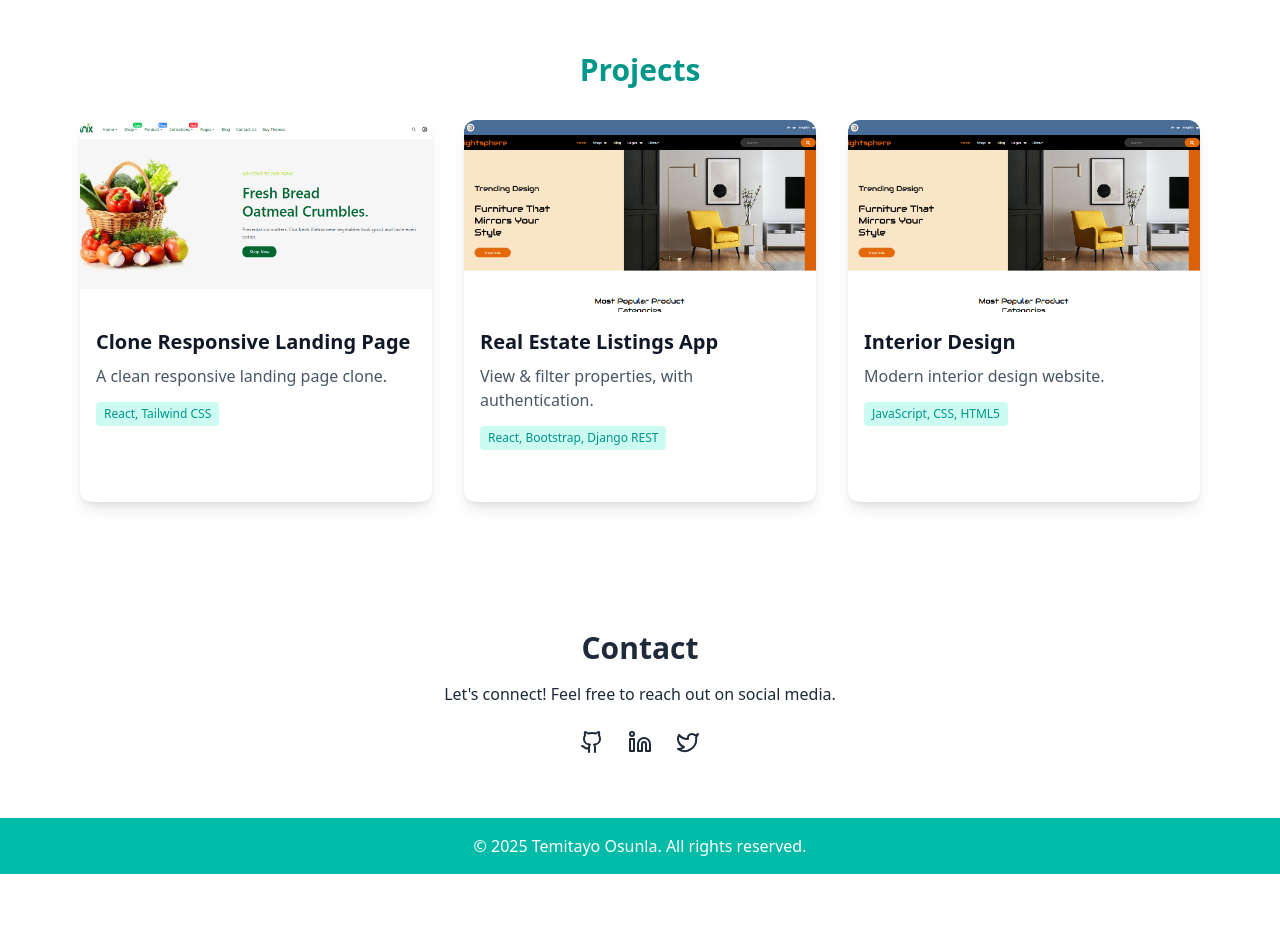
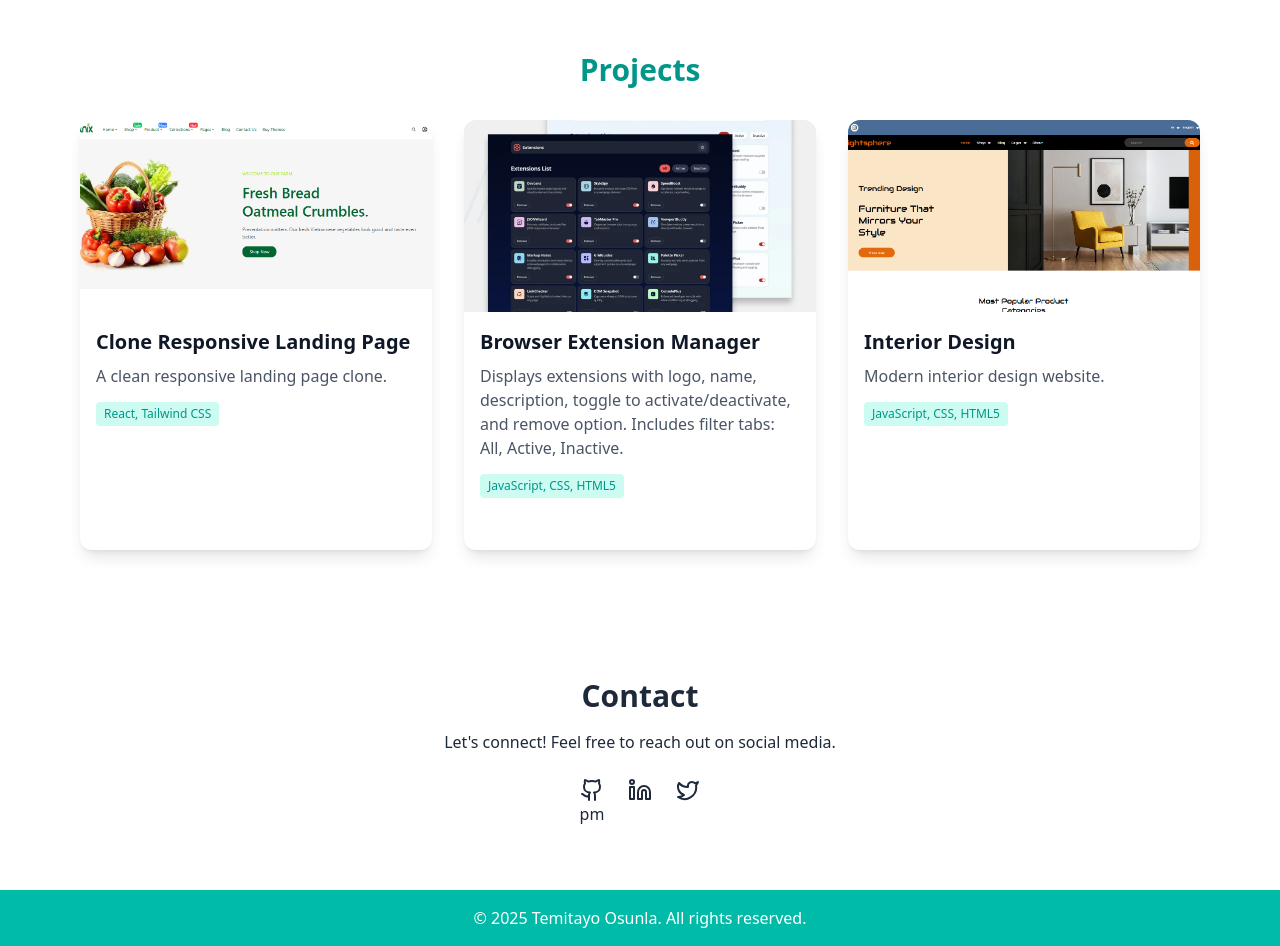
Before and after one commit to TEMITECH-BOY/MYPORTFOLIO, a React (Vite) app: page / in a window 1280 px wide. Shown: the part 640-1586 px from the top of the page. Before the commit the page ends 1514 px from the top, so only its background shows below. Built offline with nearby package versions, Linux system fonts and the light colour scheme.

Commit message:
Fixed index corruption and committed changes

```diff
--- a/src/components/Contact.jsx
+++ b/src/components/Contact.jsx
@@ -15,7 +15,7 @@ export default function Contact() {
           target="_blank"
           rel="noopener noreferrer"
         >
-          <Github size={24} />
+          <Github size={24} />pm
         </a>
         <a
           href="https://www.linkedin.com/in/temitayo-osunla-b483891b4/"
--- a/src/components/Projects.jsx
+++ b/src/components/Projects.jsx
@@ -11,12 +11,13 @@ const projects = [
     github: "https://github.com/TEMITECH-BOY/Organix-Farm",
   },
   {
-    name: "Real Estate Listings App",
-    description: "View & filter properties, with authentication.",
-    tech: "React, Bootstrap, Django REST",
-    image: "/lightsphere.png",
-    demo: "https://your-real-estate-demo.com",
-    github: "https://github.com/yourusername/real-estate-app",
+    name: "Browser Extension Manager",
+    description:
+      "Displays extensions with logo, name, description, toggle to activate/deactivate, and remove option. Includes filter tabs: All, Active, Inactive.",
+    tech: "JavaScript, CSS, HTML5",
+    image: "/extension-manager.webp",
+    demo: "https://browser-extension-manager-sandy.vercel.app/",
+    github: "https://github.com/TEMITECH-BOY/browserExtensionManager",
   },
   {
     name: "Interior Design",
@@ -40,11 +41,14 @@ export default function Projects() {
             key={index}
             className="bg-white dark:bg-gray-800 rounded-xl overflow-hidden shadow-lg hover:shadow-xl transform hover:-translate-y-2 transition-all duration-300"
           >
-            <img
-              src={project.image}
-              alt={project.name}
-              className="w-full h-48 object-cover"
-            />
+            <a href={project.demo} target="_blank" rel="noopener noreferrer">
+              <img
+                src={project.image}
+                alt={project.name}
+                className="w-full h-48 object-cover"
+              />
+            </a>
+
             <div className="p-4 flex flex-col justify-between h-full">
               <div>
                 <h4 className="text-xl font-semibold mb-2 text-gray-900 dark:text-white">
```
Also changed, not shown: public/extension-manager.webp (added).
